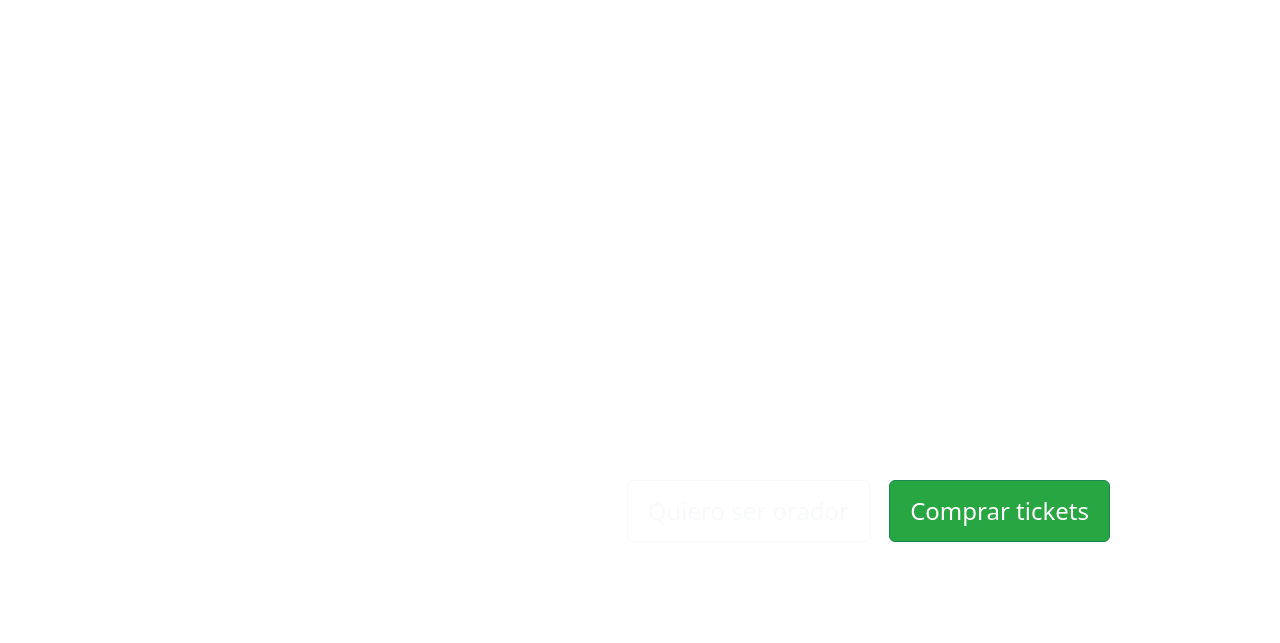
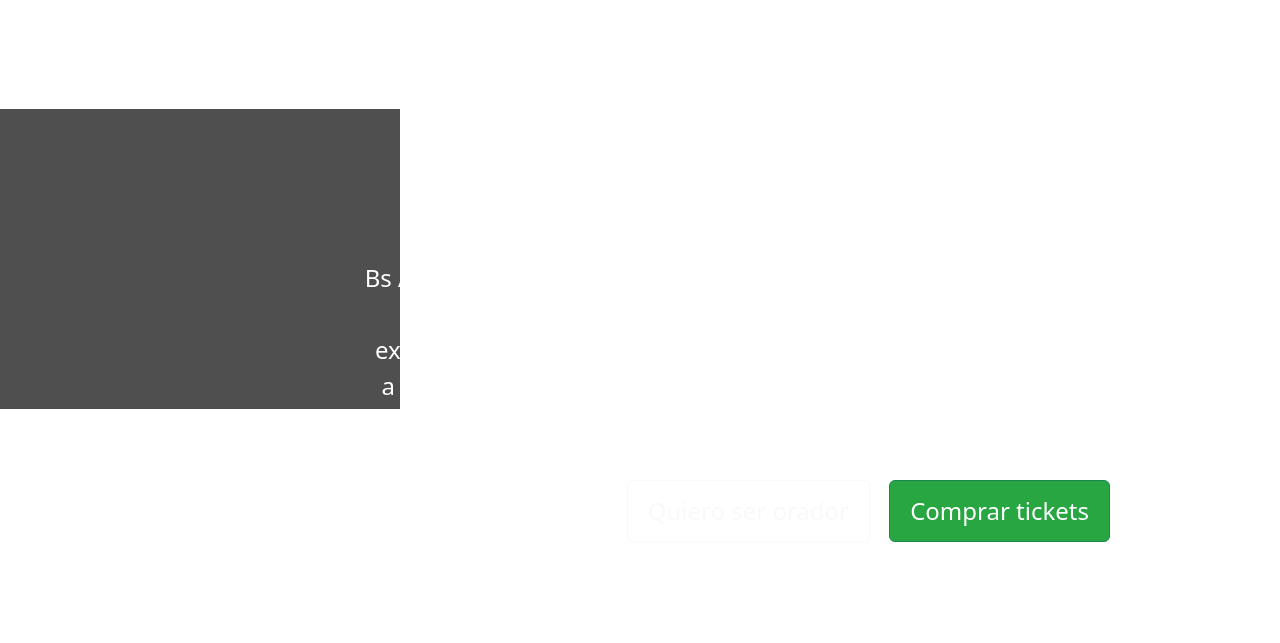
Before and after one commit to melanyCGE/FinalFrontend, a plain HTML site: page index.html in a window 1280 px wide. Shown: the part 113-756 px from the top of the page. Drawn offline with nearby package versions, Linux system fonts and the light colour scheme; the site is published under a folder, as on GitHub Pages, so addresses that start at the root find nothing.

Commit message:
fix absolut route css

```diff
--- a/style.css
+++ b/style.css
@@ -45,7 +45,7 @@ header {
 
 #conf::before {
     content: " ";
-    background-image: url("/images/ba1.jpg");
+    background-image: url("./images/ba1.jpg");
     filter: brightness(0.5);
     width: 100%;
     height: 93%;
```
